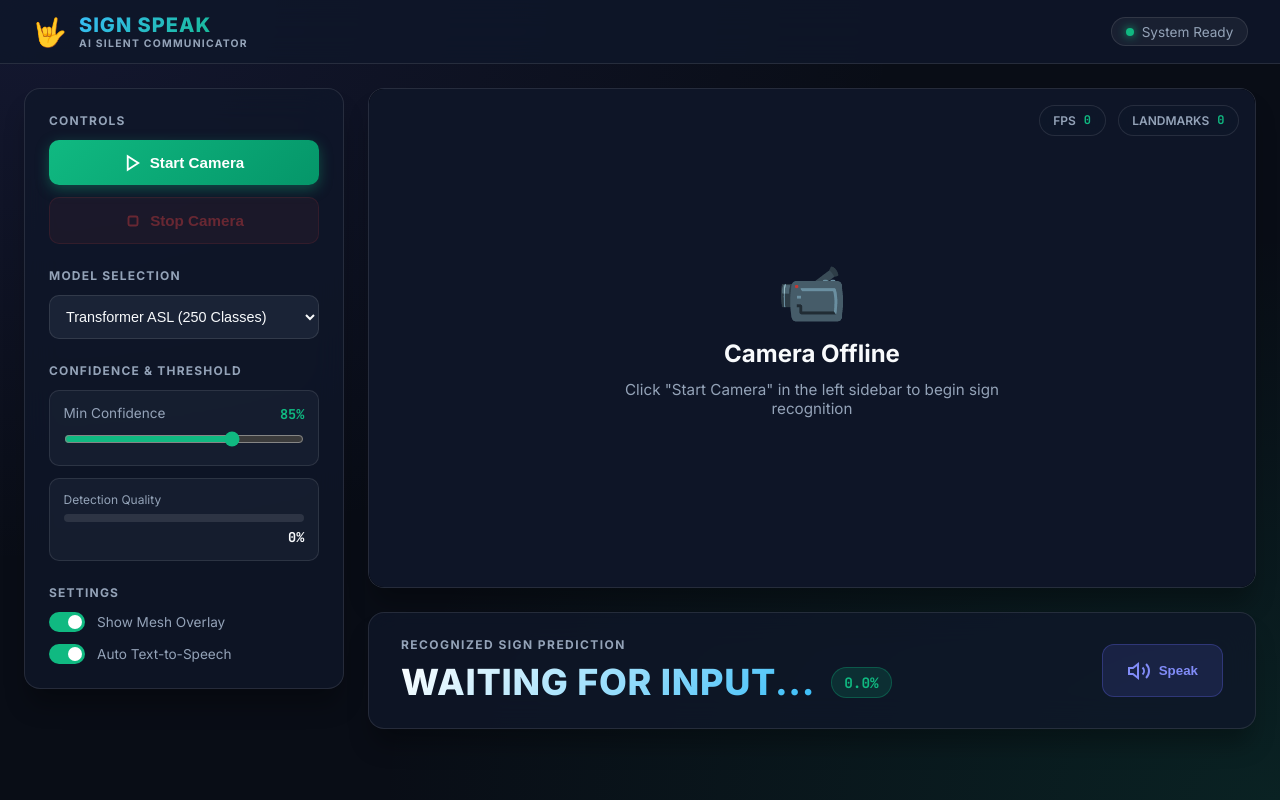
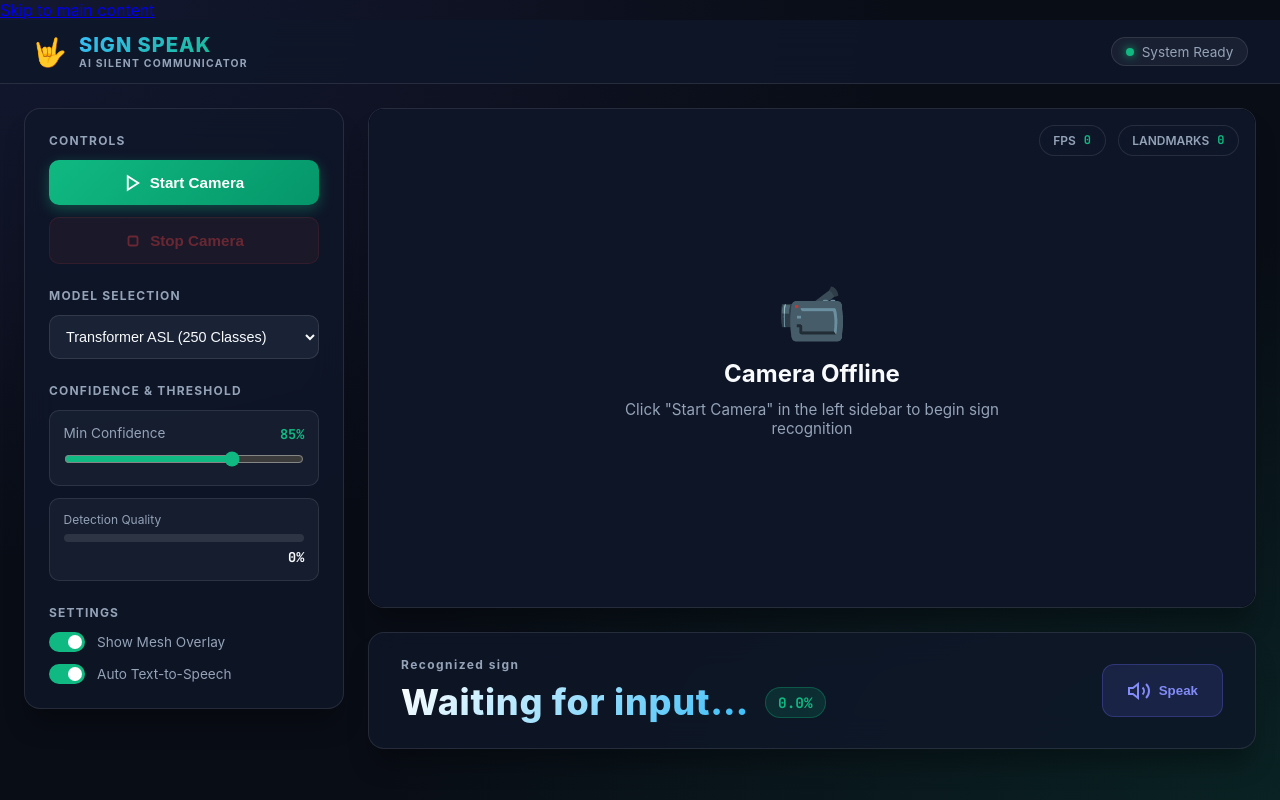
Before and after one commit to santhosh220z/SIGN_SPEAK-The-Silent-Communicator, a website: page index.html in a window 1280 px wide. Drawn offline with Linux system fonts and the light colour scheme.

Commit message:
Update index.html for accessible warm theme

```diff
--- a/index.html
+++ b/index.html
@@ -8,9 +8,10 @@
     <link rel="stylesheet" href="style.css">
     <link rel="preconnect" href="https://fonts.googleapis.com">
     <link rel="preconnect" href="https://fonts.gstatic.com" crossorigin>
-    <link href="https://fonts.googleapis.com/css2?family=Inter:wght@300;400;500;600;700;800&family=JetBrains+Mono:wght@500;700&display=swap" rel="stylesheet">
+    <link href="https://fonts.googleapis.com/css2?family=Fraunces:opsz,wght@9..144,500;9..144,700&family=Atkinson+Hyperlegible:wght@400;700&family=JetBrains+Mono:wght@500;700&display=swap" rel="stylesheet">
 </head>
 <body class="app-body">
+    <a class="skip-link" href="#main-content">Skip to main content</a>
     <!-- Header Bar -->
     <header class="app-header">
         <div class="brand">
@@ -90,7 +91,7 @@
         </aside>
 
         <!-- Central Main Content Area -->
-        <main class="main-content">
+        <main class="main-content" id="main-content">
             <!-- Video Display Container -->
             <div class="video-card">
                 <div class="video-viewport">
@@ -121,9 +122,9 @@
             <!-- Bottom Prediction Banner -->
             <div class="prediction-banner">
                 <div class="prediction-info">
-                    <span class="prediction-label">RECOGNIZED SIGN PREDICTION</span>
+                    <span class="prediction-label">Recognized sign</span>
                     <div class="prediction-output-wrap">
-                        <h2 id="prediction-output" class="prediction-text">WAITING FOR INPUT...</h2>
+                        <h2 id="prediction-output" class="prediction-text" aria-live="polite">Waiting for input…</h2>
                         <span id="prediction-confidence" class="prediction-badge">0.0%</span>
                     </div>
                 </div>
```
